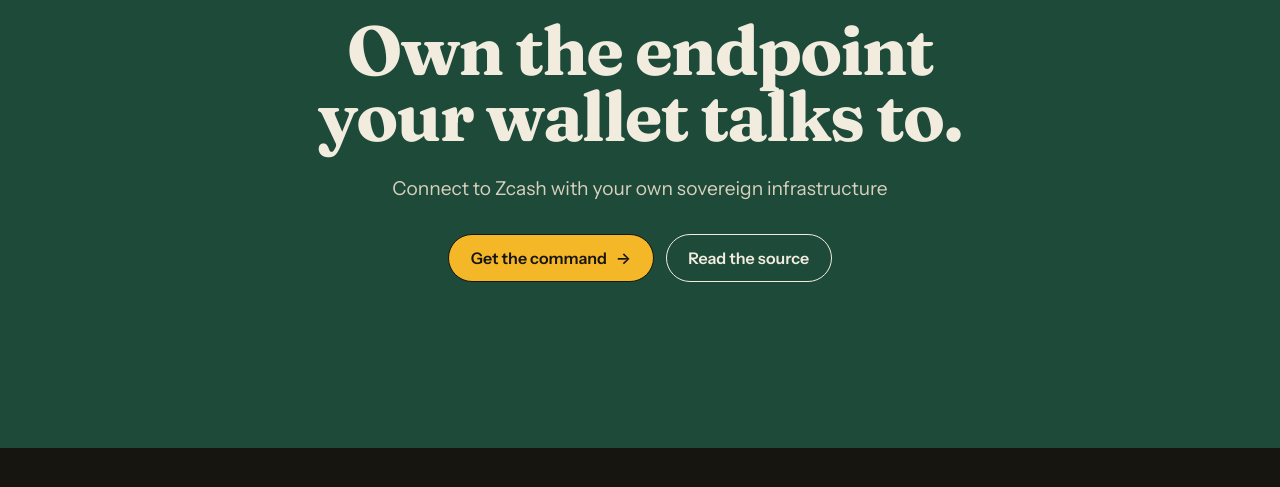
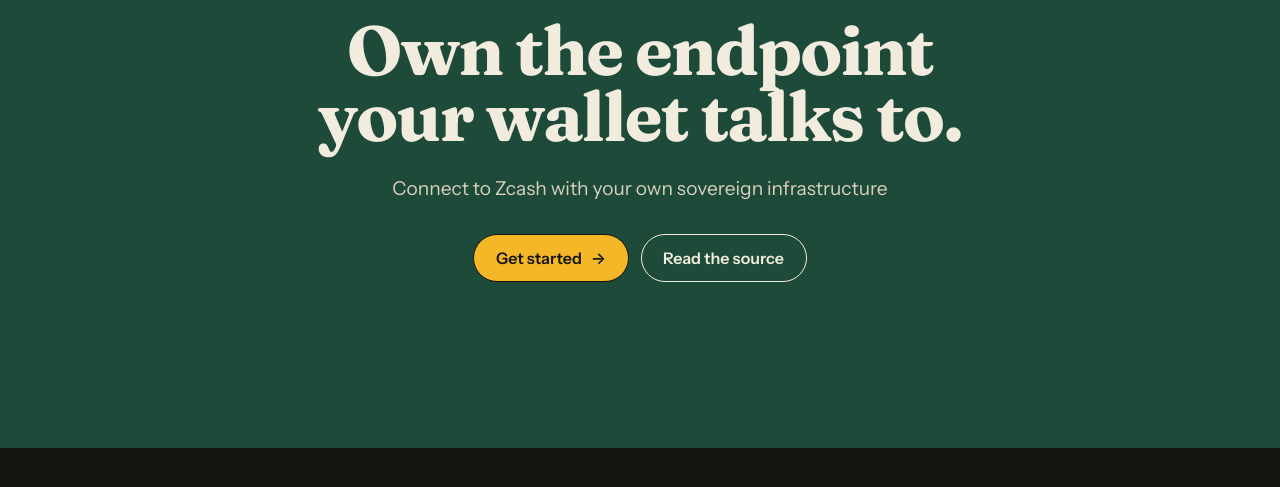
Before and after one commit to zcashlabs/zovereign, a plain HTML site: page website/dist/index.html in a window 1280 px wide. Shown: the part 6595-7082 px from the top of the page. Drawn offline with Linux system fonts and the light colour scheme.

Commit message:
Rename closing call to action to Get started

```diff
--- a/website/dist/index.html
+++ b/website/dist/index.html
@@ -392,7 +392,7 @@ docker compose up -d --build</code></pre>
     <h2 id="closer-title" class="display sm">Own the endpoint your wallet talks to.</h2>
     <p class="lede">Connect to Zcash with your own sovereign infrastructure</p>
     <div class="hero-actions center">
-      <a class="btn btn-gold" href="#install">Get the command <span aria-hidden="true">→</span></a>
+      <a class="btn btn-gold" href="#install">Get started <span aria-hidden="true">→</span></a>
       <a class="btn btn-ghost on-dark" href="https://github.com/zcashlabs/zovereign">Read the source</a>
     </div>
   </div>
```
